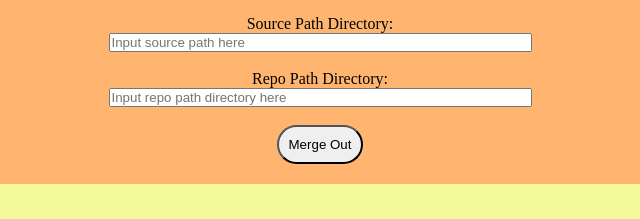
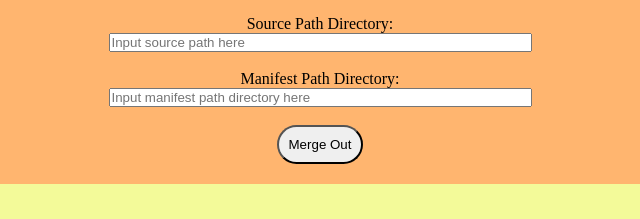
Before and after one commit to SamyakJ27/343-sem-project, a website: page vcswebsite.html in a window 1280 px wide. Shown: the part 1256-1475 px from the top of the page, 320-960 px from the left. Drawn offline with Linux system fonts and the light colour scheme.

Commit message:
changes to html

```diff
--- a/vcswebsite.html
+++ b/vcswebsite.html
@@ -73,11 +73,11 @@
     <div class="labeling">
         <form action="/get_label_form" method="GET">
             <label for="path"><br>Target Path Directory:<br>
-                  <input type="text" id="repo" size="50" font-family: "Garamond, serif" cols="50" rows="1"
-                      name="target_path" placeholder="Input target path here" required /><br></label><br>
+                <input type="text" id="repo" size="50" font-family: "Garamond, serif" cols="50" rows="1"
+                    name="target_path" placeholder="Input target path here" required /><br></label><br>
             <label for="path"><br>Label Name:<br>
-                  <input type="text" id="repo" size="50" font-family: "Garamond, serif" cols="50" rows="1"
-                      name="label_name" placeholder="Input label name here" required /><br></label><br>
+                <input type="text" id="repo" size="50" font-family: "Garamond, serif" cols="50" rows="1"
+                    name="label_name" placeholder="Input label name here" required /><br></label><br>
             <input class="pill" id="cr" type="submit" value="Labeling" />
         </form>
     </div>
@@ -85,8 +85,8 @@
     <!-- Listing Button -->
     <div class="listing">
         <form action="/get_listing_form" method="GET">
-            <input type="text" id="repo" size="50" font-family: "Garamond, serif" cols="50" rows="1"
-                name="repo_path" placeholder="Input text here" required />
+            <input type="text" id="repo" size="50" font-family: "Garamond, serif" cols="50" rows="1" name="repo_path"
+                placeholder="Input text here" required />
             <br><br>
             <input class="pill" id="cr" type="submit" value="Listing" />
         </form>
@@ -103,7 +103,9 @@
                     name="target_path" placeholder="Input target path here" required /><br></label>
             <label for="path"><br>manifest file name or label name:<br>
                 <input type="text" id="repo" size="50" font-family: "Garamond, serif" cols="50" rows="1"
-                    name="mani_label_name" placeholder="Input manifest file (don't forget the first .) or label name here" required /><br></label>
+                    name="mani_label_name"
+                    placeholder="Input manifest file (don't forget the first .) or label name here"
+                    required /><br></label>
             <br>
             <input class="pill" id="cr" type="submit" value="Check Out" />
         </form>
@@ -115,9 +117,9 @@
             <label for="path"><br>Source Path Directory:<br>
                 <input type="text" id="repo" size="50" font-family: "Garamond, serif" cols="50" rows="1"
                     name="source_path" placeholder="Input source path here" required /><br></label>
-            <label for="path"><br>Repo Path Directory:<br>
+            <label for="path"><br>Manifest Path Directory:<br>
                 <input type="text" id="repo" size="50" font-family: "Garamond, serif" cols="50" rows="1"
-                    name="repo_path" placeholder="Input repo path directory here" required /><br></label>
+                    name="mani_path" placeholder="Input manifest path directory here" required /><br></label>
             <br>
             <input class="pill" id="cr" type="submit" value="Merge Out" />
         </form>
```
Also changed, not shown: vcsbridge.js (+7 -1 lines).
